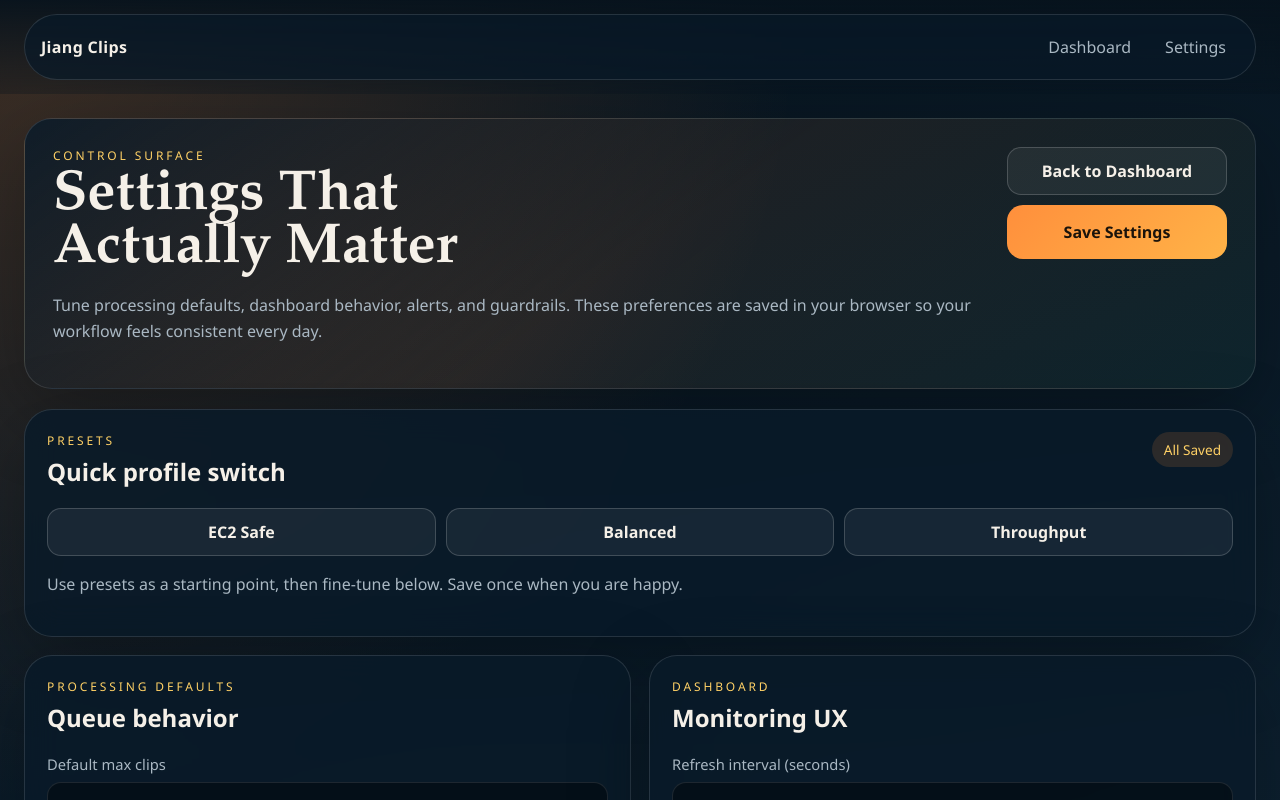
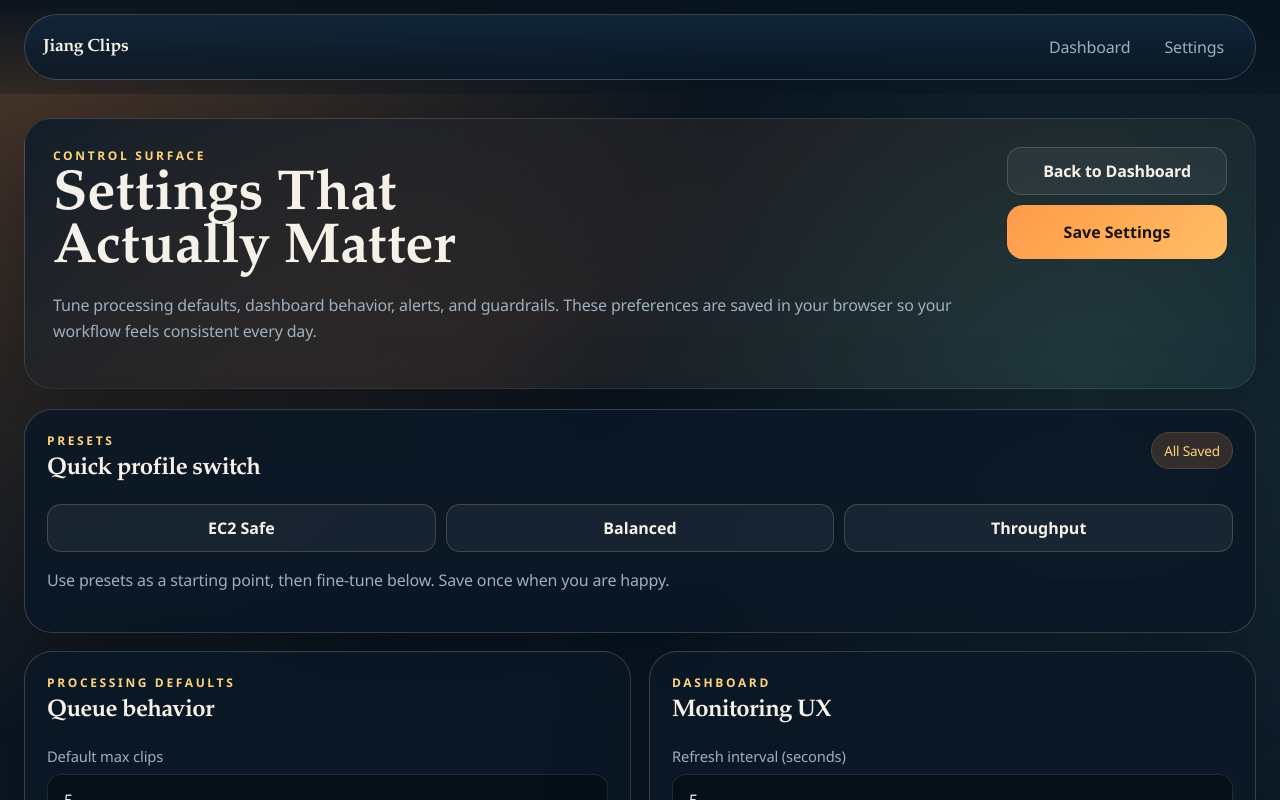
Before and after one commit to abhipranav/viral-clips-generator, a Next.js app in the folder web/: page /settings in a window 1280 px wide. Shown: the top 800 px of the page. Built offline with nearby package versions, Linux system fonts and the light colour scheme.

Commit message:
feat(web): enhance clips panel controls and dashboard styling

```diff
--- a/web/app/globals.css
+++ b/web/app/globals.css
@@ -1,15 +1,23 @@
 :root {
-  --bg: #07131d;
-  --bg-elevated: rgba(9, 26, 41, 0.82);
-  --bg-soft: rgba(255, 255, 255, 0.06);
-  --border: rgba(255, 255, 255, 0.12);
-  --text: #f5f0e8;
-  --text-dim: #aab8c3;
-  --accent: #ff8f3c;
-  --accent-soft: #ffd166;
-  --success: #51d88a;
-  --danger: #ff6b6b;
-  --shadow: 0 24px 80px rgba(0, 0, 0, 0.28);
+  --font-body:
+    "Avenir Next", "Manrope", "Segoe UI", "Helvetica Neue", "Inter", sans-serif;
+  --font-display:
+    "Iowan Old Style", "Fraunces", "Palatino Linotype", "Book Antiqua", "Georgia", serif;
+  --bg: #08121d;
+  --bg-elevated: rgba(11, 24, 38, 0.86);
+  --bg-soft: rgba(255, 255, 255, 0.055);
+  --bg-card-strong: rgba(14, 31, 47, 0.92);
+  --border: rgba(195, 219, 237, 0.12);
+  --border-strong: rgba(255, 255, 255, 0.18);
+  --text: #f6f1e8;
+  --text-dim: #9eb0be;
+  --text-soft: #cbd8e1;
+  --accent: #ff9a4a;
+  --accent-soft: #ffd37a;
+  --accent-cool: #7ed7c1;
+  --success: #67d79a;
+  --danger: #ff7d73;
+  --shadow: 0 28px 90px rgba(0, 0, 0, 0.34);
   --radius-xl: 28px;
   --radius-lg: 20px;
   --radius-md: 14px;
@@ -21,9 +29,10 @@
 
 html {
   background:
-    radial-gradient(circle at top left, rgba(255, 143, 60, 0.22), transparent 32%),
-    radial-gradient(circle at bottom right, rgba(81, 216, 138, 0.14), transparent 28%),
-    linear-gradient(160deg, #07131d 0%, #0d2131 55%, #102736 100%);
+    radial-gradient(circle at top left, rgba(255, 154, 74, 0.28), transparent 30%),
+    radial-gradient(circle at 85% 18%, rgba(126, 215, 193, 0.13), transparent 24%),
+    radial-gradient(circle at bottom right, rgba(96, 127, 255, 0.12), transparent 26%),
+    linear-gradient(160deg, #08121d 0%, #0d1c2c 52%, #112434 100%);
   min-height: 100%;
 }
 
@@ -31,7 +40,8 @@ body {
   margin: 0;
   min-height: 100vh;
   color: var(--text);
-  font-family: "Avenir Next", "Segoe UI", "Helvetica Neue", sans-serif;
+  font-family: var(--font-body), "Segoe UI", sans-serif;
+  letter-spacing: -0.01em;
 }
 
 .global-nav-wrap {
@@ -46,20 +56,23 @@ body {
 .global-nav {
   width: min(1400px, calc(100vw - 48px));
   margin: 0 auto;
-  padding: 12px 16px;
+  padding: 12px 18px;
   display: flex;
   align-items: center;
   justify-content: space-between;
-  border: 1px solid var(--border);
+  border: 1px solid var(--border-strong);
   border-radius: 999px;
-  background: rgba(9, 26, 41, 0.72);
+  background:
+    linear-gradient(180deg, rgba(19, 40, 60, 0.88), rgba(10, 24, 38, 0.8));
 }
 
 .brand-mark {
   color: var(--text);
   text-decoration: none;
-  font-weight: 700;
-  letter-spacing: 0.02em;
+  font-family: var(--font-display), "Iowan Old Style", serif;
+  font-size: 1.1rem;
+  font-weight: 600;
+  letter-spacing: -0.02em;
 }
 
 .global-nav-links {
@@ -77,8 +90,8 @@ body {
 
 .global-nav-link:hover {
   color: var(--text);
-  border-color: rgba(255, 255, 255, 0.2);
-  background: rgba(255, 255, 255, 0.06);
+  border-color: rgba(255, 211, 122, 0.35);
+  background: rgba(255, 255, 255, 0.08);
 }
 
 button,
@@ -103,7 +116,7 @@ input {
 .queue-card,
 .panel {
   background: var(--bg-elevated);
-  border: 1px solid var(--border);
+  border: 1px solid var(--border-strong);
   border-radius: var(--radius-xl);
   box-shadow: var(--shadow);
   backdrop-filter: blur(16px);
@@ -111,15 +124,18 @@ input {
 
 .hero-copy {
   padding: 36px;
+  background:
+    linear-gradient(160deg, rgba(15, 32, 49, 0.94), rgba(11, 24, 38, 0.82)),
+    radial-gradient(circle at top right, rgba(255, 154, 74, 0.1), transparent 30%);
 }
 
 .hero-copy h1 {
   margin: 8px 0 12px;
   max-width: 13ch;
-  font-family: "Iowan Old Style", "Palatino Linotype", "Book Antiqua", serif;
+  font-family: var(--font-display), "Iowan Old Style", serif;
   font-size: clamp(2.6rem, 6vw, 5rem);
-  line-height: 0.92;
-  letter-spacing: -0.05em;
+  line-height: 0.9;
+  letter-spacing: -0.06em;
 }
 
 .hero-text,
@@ -135,7 +151,8 @@ input {
   margin: 0;
   color: var(--accent-soft);
   font-size: 0.75rem;
-  letter-spacing: 0.24em;
+  font-weight: 700;
+  letter-spacing: 0.22em;
   text-transform: uppercase;
 }
 
@@ -144,11 +161,16 @@ input {
   display: grid;
   gap: 10px;
   align-content: start;
+  background:
+    linear-gradient(180deg, rgba(13, 30, 46, 0.94), rgba(9, 23, 36, 0.9)),
+    radial-gradient(circle at top right, rgba(126, 215, 193, 0.1), transparent 34%);
 }
 
 .queue-card strong {
+  font-family: var(--font-display), "Iowan Old Style", serif;
   font-size: 4rem;
-  line-height: 1;
+  line-height: 0.94;
+  letter-spacing: -0.05em;
 }
 
 .queue-grid {
@@ -163,7 +185,7 @@ input {
 .run-card,
 .clip-card,
 .empty-state {
-  background: var(--bg-soft);
+  background: linear-gradient(180deg, rgba(255, 255, 255, 0.05), rgba(255, 255, 255, 0.035));
   border: 1px solid rgba(255, 255, 255, 0.08);
   border-radius: var(--radius-md);
 }
@@ -204,6 +226,9 @@ input {
 .section-header h3,
 .detail-block h3 {
   margin: 6px 0 0;
+  font-family: var(--font-display), "Iowan Old Style", serif;
+  font-weight: 600;
+  letter-spacing: -0.03em;
 }
 
 .pill {
@@ -211,9 +236,10 @@ input {
   align-items: center;
   padding: 8px 12px;
   border-radius: 999px;
-  background: rgba(255, 143, 60, 0.14);
+  background: rgba(255, 154, 74, 0.16);
   color: var(--accent-soft);
   font-size: 0.85rem;
+  border: 1px solid rgba(255, 211, 122, 0.14);
 }
 
 .pill-muted {
@@ -244,11 +270,21 @@ input {
 .field input[type="url"],
 .select-input {
   width: 100%;
-  border: 1px solid rgba(255, 255, 255, 0.1);
+  border: 1px solid rgba(255, 255, 255, 0.11);
   border-radius: 14px;
-  background: rgba(4, 11, 17, 0.65);
+  background: rgba(5, 12, 19, 0.7);
   color: var(--text);
   padding: 14px 16px;
+}
+
+.field input[type="file"]:focus,
+.field input[type="text"]:focus,
+.field input[type="number"]:focus,
+.field input[type="url"]:focus,
+.select-input:focus {
+  outline: 2px solid rgba(255, 154, 74, 0.28);
+  outline-offset: 2px;
+  border-color: rgba(255, 211, 122, 0.28);
 }
 
 .select-input {
@@ -267,7 +303,7 @@ input {
   padding: 12px 14px;
   border: 1px solid rgba(255, 255, 255, 0.08);
   border-radius: 14px;
-  background: rgba(255, 255, 255, 0.04);
+  background: rgba(255, 255, 255, 0.035);
 }
 
 .primary-button {
@@ -275,7 +311,7 @@ input {
   border: 0;
   border-radius: 16px;
   padding: 16px 18px;
-  background: linear-gradient(135deg, var(--accent), #ffb347);
+  background: linear-gradient(135deg, var(--accent), #ffbe63);
   color: #1a130b;
   font-weight: 700;
   cursor: pointer;
@@ -289,8 +325,8 @@ input {
   align-items: center;
   justify-content: center;
   border-radius: 14px;
-  border: 1px solid rgba(255, 255, 255, 0.18);
-  background: rgba(255, 255, 255, 0.06);
+  border: 1px solid rgba(255, 255, 255, 0.16);
+  background: rgba(255, 255, 255, 0.055);
   color: var(--text);
   text-decoration: none;
   padding: 12px 14px;
@@ -321,6 +357,10 @@ input {
 .message {
   margin: 12px 0 0;
   color: var(--accent-soft);
+  background: rgba(255, 211, 122, 0.08);
+  border: 1px solid rgba(255, 211, 122, 0.12);
+  border-radius: 12px;
+  padding: 12px 14px;
 }
 
 .source-section {
@@ -354,11 +394,31 @@ input {
   gap: 12px;
 }
 
+.detail-block-head {
+  display: flex;
+  justify-content: space-between;
+  gap: 16px;
+  align-items: flex-start;
+  margin-bottom: 12px;
+}
+
+.detail-actions {
+  display: flex;
+  flex-wrap: wrap;
+  justify-content: flex-end;
+  gap: 10px;
+}
+
+.detail-subcopy {
+  margin: 8px 0 0;
+  max-width: 60ch;
+}
+
 .run-card {
   width: 100%;
   border: 1px solid rgba(255, 255, 255, 0.08);
   color: inherit;
-  padding: 14px 16px;
+  padding: 15px 16px;
   cursor: pointer;
   text-align: left;
   display: flex;
@@ -372,9 +432,9 @@ input {
 
 .run-card:hover,
 .run-card.active {
-  border-color: rgba(255, 209, 102, 0.45);
+  border-color: rgba(255, 211, 122, 0.42);
   transform: translateY(-1px);
-  background: rgba(255, 255, 255, 0.08);
+  background: linear-gradient(180deg, rgba(255, 255, 255, 0.08), rgba(255, 255, 255, 0.05));
 }
 
 .stage-row,
@@ -387,6 +447,7 @@ input {
   display: flex;
   justify-content: space-between;
   gap: 12px;
+  align-items: center;
 }
 
 .clip-card {
@@ -425,7 +486,7 @@ input {
   height: 28px;
   border-radius: 8px;
   border: 1px solid rgba(255, 255, 255, 0.2);
-  background: rgba(7, 19, 29, 0.65);
+  background: rgba(8, 18, 29, 0.82);
   color: var(--accent-soft);
   display: inline-flex;
   align-items: center;
@@ -454,6 +515,7 @@ input {
   margin-top: 2px;
   border-radius: 14px;
   background: #000;
+  border: 1px solid rgba(255, 255, 255, 0.08);
 }
 
 .download-link {
@@ -470,7 +532,7 @@ input {
   margin-top: 8px;
   padding: 8px 10px;
   border-radius: 10px;
-  background: rgba(0, 0, 0, 0.28);
+  background: rgba(0, 0, 0, 0.32);
   color: var(--text);
 }
 
@@ -625,4 +687,13 @@ input {
     grid-template-columns: 1fr;
     width: 100%;
   }
+
+  .detail-block-head {
+    flex-direction: column;
+  }
+
+  .detail-actions {
+    width: 100%;
+    justify-content: stretch;
+  }
 }
```
Also changed, not shown: web/app/page.tsx (+75 -15 lines).
